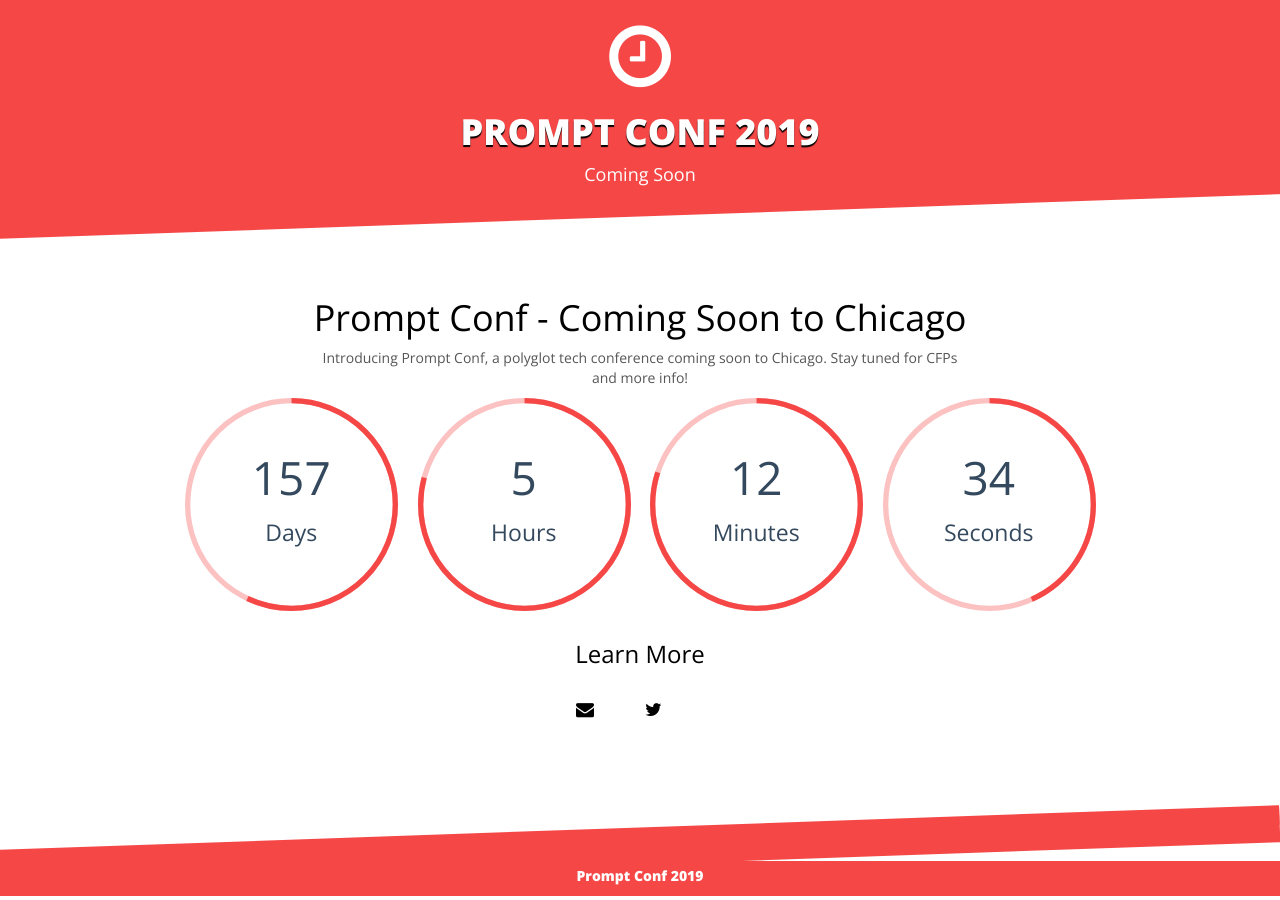
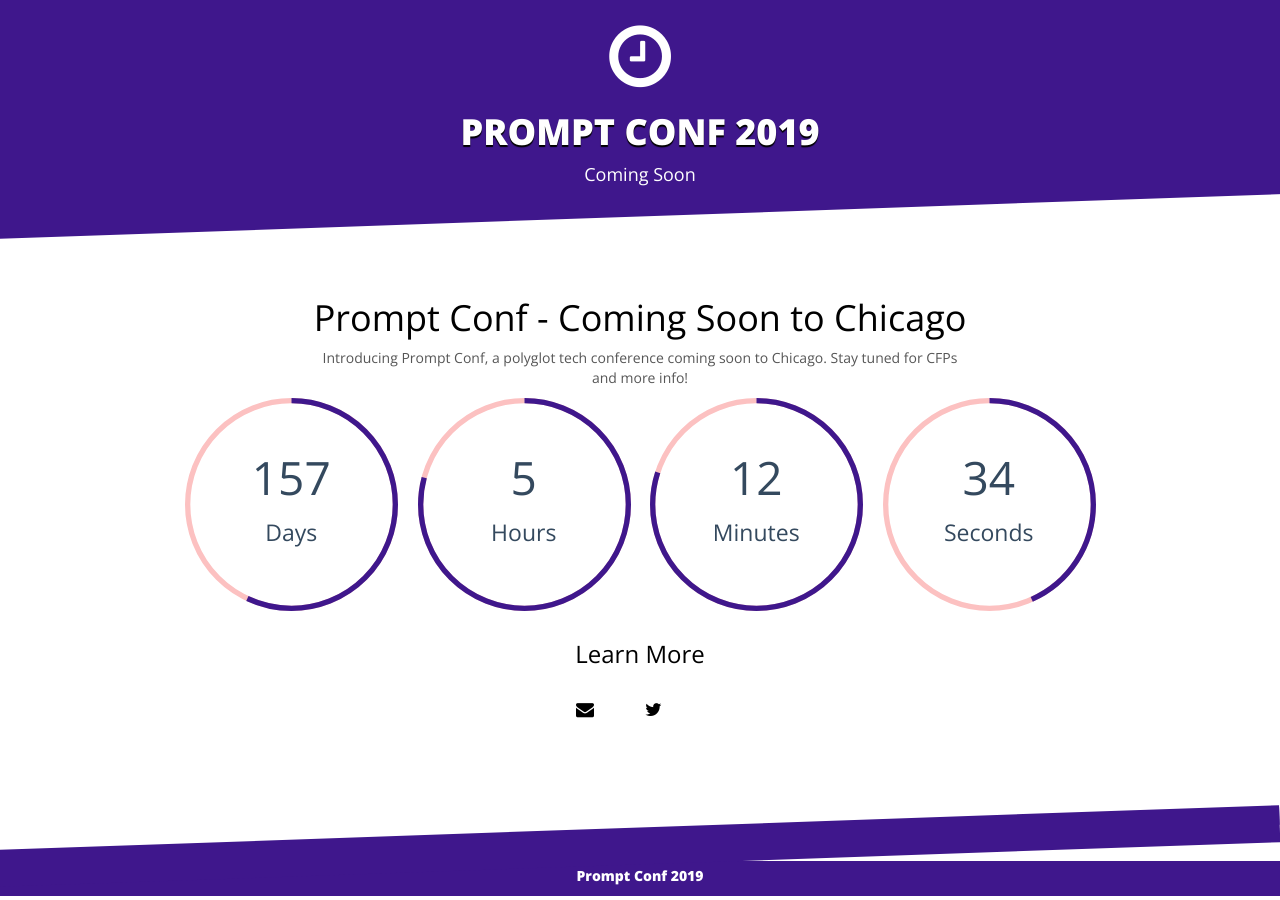
Before and after one commit to promptconf/promptconf.github.io, a Jekyll site: the page built from index.md, in a window 1280 px wide. Built offline with Jekyll 4.4.1, drawn with Linux system fonts in a browser that asks for light colours; nearby versions of some CDN libraries.

Commit message:
change base color to purple, fixes #4

```diff
--- a/css/style.css
+++ b/css/style.css
@@ -71,7 +71,7 @@
 }
 
 .color {
-    background-color: #f64747
+    background-color: #3f178c
 }
 
 .ss-style-doublediagonal {
@@ -126,11 +126,11 @@
 }
 
 section.main-content .btn-danger {
-    background-color: #f64747;
+    background-color: #3f178c;
     min-width: 69px;
     font-size: 23px;
     padding: 0;
-    border-color: #f64747;
+    border-color: #3f178c;
     border-top-right-radius: 0px;
     border-bottom-right-radius: 0px;
 }
@@ -138,7 +138,7 @@
 section.main-content .btn-danger:hover {
     background-color: #464646;
     border-color: #464646;
-    color: #f64747;
+    color: #3f178c;
 }
 
 section.main-content .form-control {
@@ -179,7 +179,7 @@
     z-index: 1;
     margin-top: 10%;
     padding-top: 5px;
-    background: #f64747;
+    background: #3f178c;
     color: white;
     padding-bottom: 10px;
 }
@@ -191,7 +191,7 @@
     z-index: -1;
     width: 125%;
     height: 105%;
-    background: #f64747;
+    background: #3f178c;
     -webkit-transform: rotate(-2deg);
     -ms-transform: rotate(-2deg);
     transform: rotate(-2deg);
@@ -202,7 +202,7 @@
 
 .footer::before {
     height: 50%;
-    background: #f64747;
+    background: #3f178c;
     -webkit-transform: rotate(-2deg);
     -ms-transform: rotate(-2deg);
     transform: rotate(-2deg);
```
Also changed, not shown: js/jquery.classycountdown.min.js.
